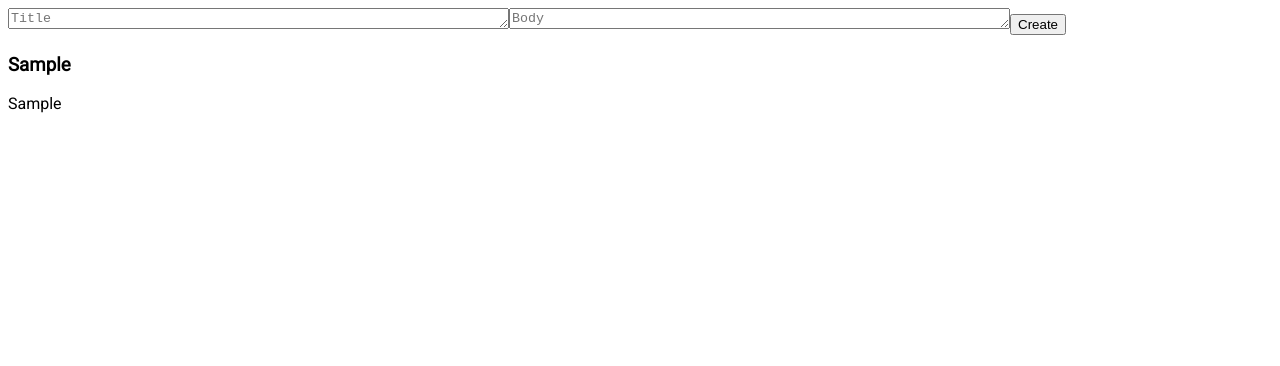
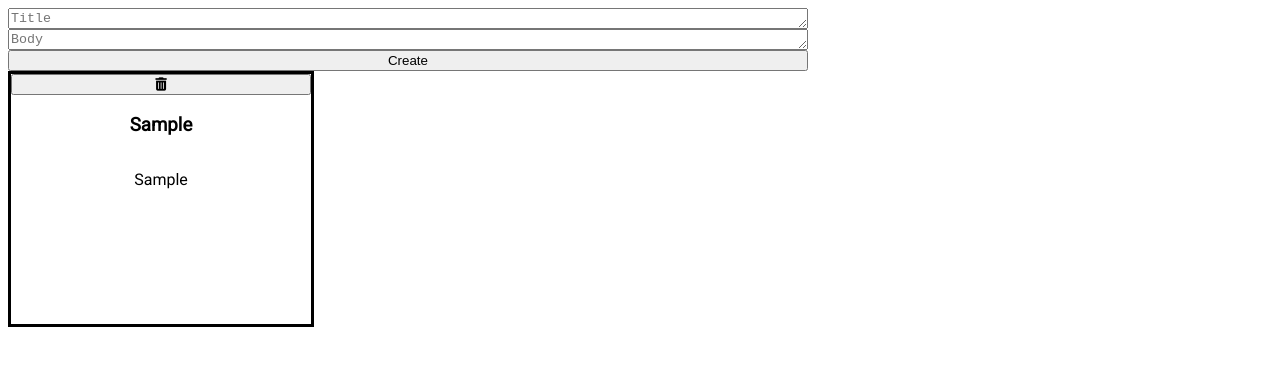
Before and after one commit to rh516/react-notes, a React app: page / in a window 1280 px wide. Both pictures are taken after typing "Sample", "Sample" into the empty fields and a click on the input "Create". Built offline with nearby package versions, Linux system fonts and the light colour scheme.

Commit message:
implement drag and delete

```diff
--- a/src/components/note.js
+++ b/src/components/note.js
@@ -1,4 +1,5 @@
 import React, { Component } from 'react';
+import Draggable from 'react-draggable';
 
 export default class Note extends Component {
   constructor(props) {
@@ -7,15 +8,43 @@ export default class Note extends Component {
     this.state = {
       title: this.props.title,
       body: this.props.body,
+      x: this.props.x,
+      y: this.props.y,
     };
+  }
+
+  handleDeleteClick = () => {
+    this.props.deleteNote(this.props.id);
+  }
+
+  handleDrag = (event, data) => {
+    this.setState({
+      x: data.x,
+      y: data.y,
+    });
   }
 
   render() {
     return (
-      <div>
-        <h3>{this.state.title}</h3>
-        <p>{this.state.body}</p>
-      </div>
+      <Draggable
+        handle=".handle"
+        grid={[5, 5]}
+        defaultPosition={{ x: 0, y: 0 }}
+        position={{ x: this.state.x, y: this.state.y }}
+        onDrag={this.handleDrag}
+      >
+        <div className="handle">
+          <button
+            className="delete-button"
+            type="button"
+            onClick={this.handleDeleteClick}
+          >
+            <i className="fas fa-trash-alt" />
+          </button>
+          <h3>{this.state.title}</h3>
+          <p>{this.state.body}</p>
+        </div>
+      </Draggable>
     );
   }
 }
--- a/src/components/notes.js
+++ b/src/components/notes.js
@@ -8,8 +8,13 @@ const Notes = (props) => {
         return (
           <Note
             key={id}
+            id={id}
             title={note.title}
             body={note.body}
+            x={note.x}
+            y={note.y}
+            z={note.z}
+            deleteNote={props.deleteNote}
           />
         );
       })}
--- a/src/index.html
+++ b/src/index.html
@@ -5,6 +5,7 @@
   <meta http-equiv="X-UA-Compatible" content="IE=edge">
   <meta name="viewport" content="width=device-width, initial-scale=1.0">
   <link href="https://fonts.googleapis.com/css?family=Roboto" rel="stylesheet">
+  <script src="https://kit.fontawesome.com/437a0ff3af.js" crossorigin="anonymous"></script>
   <title>Document</title>
 </head>
 <body>
--- a/src/index.js
+++ b/src/index.js
@@ -23,11 +23,17 @@ class App extends Component {
     id += 1;
   }
 
+  deleteNote = (noteID) => {
+    this.setState((prevState) => ({
+      notes: prevState.notes.delete(noteID),
+    }));
+  }
+
   render() {
     return (
       <div>
         <CreateNote addNote={this.addNote} />
-        <Notes notes={this.state.notes} />
+        <Notes notes={this.state.notes} deleteNote={this.deleteNote} />
       </div>
     );
   }
--- a/src/styles.scss
+++ b/src/styles.scss
@@ -2,3 +2,18 @@ body, html {
   font-family: "Roboto", sans-serif;
   height: 100%;
 }
+
+#create-note-container {
+  display: flex;
+  flex-direction: column;
+  width: 50em;
+}
+
+.handle {
+  text-align: center;
+  border: 3px black solid;
+  display: flex;
+  flex-direction: column;
+  width: 300px;
+  height: 250px;
+}
```
